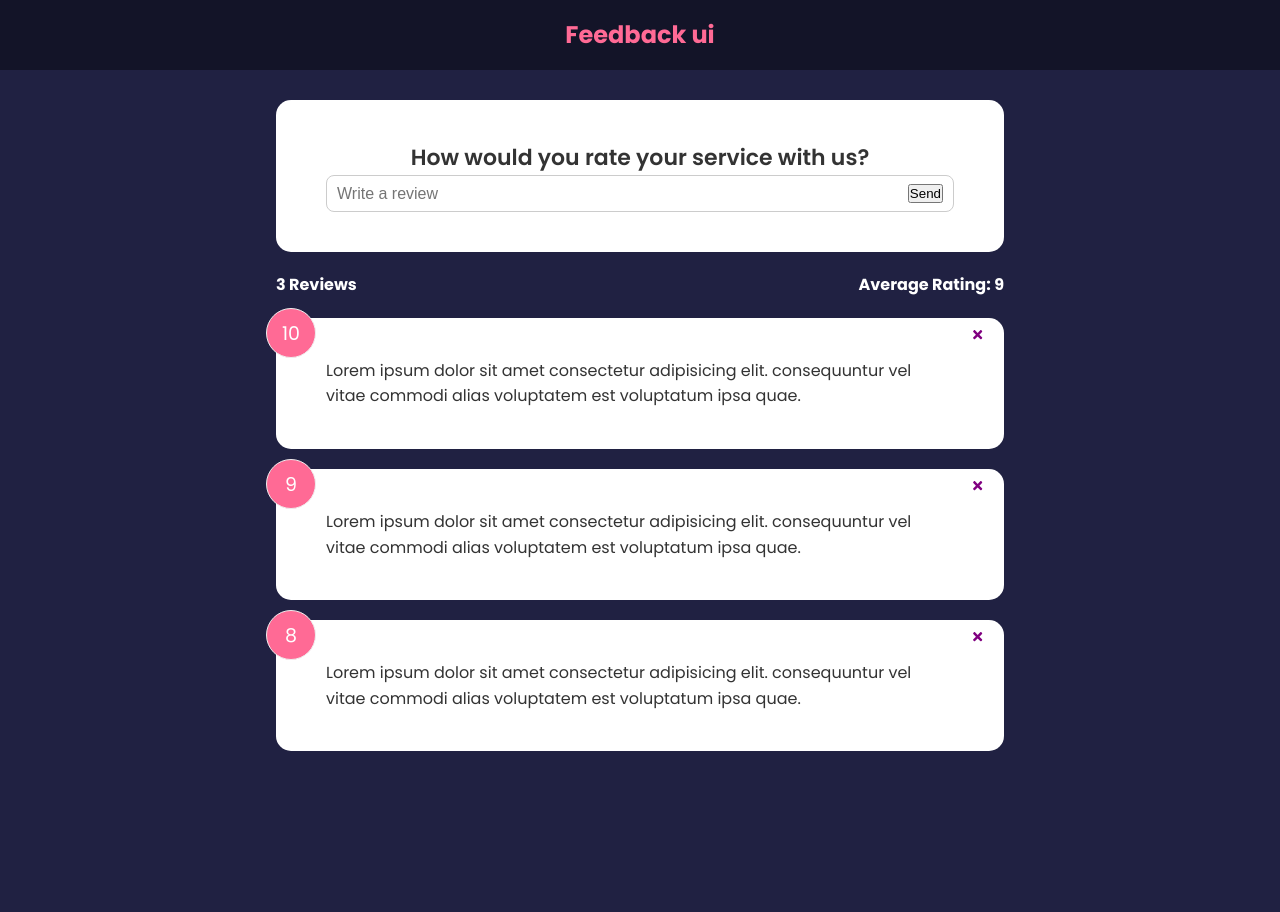
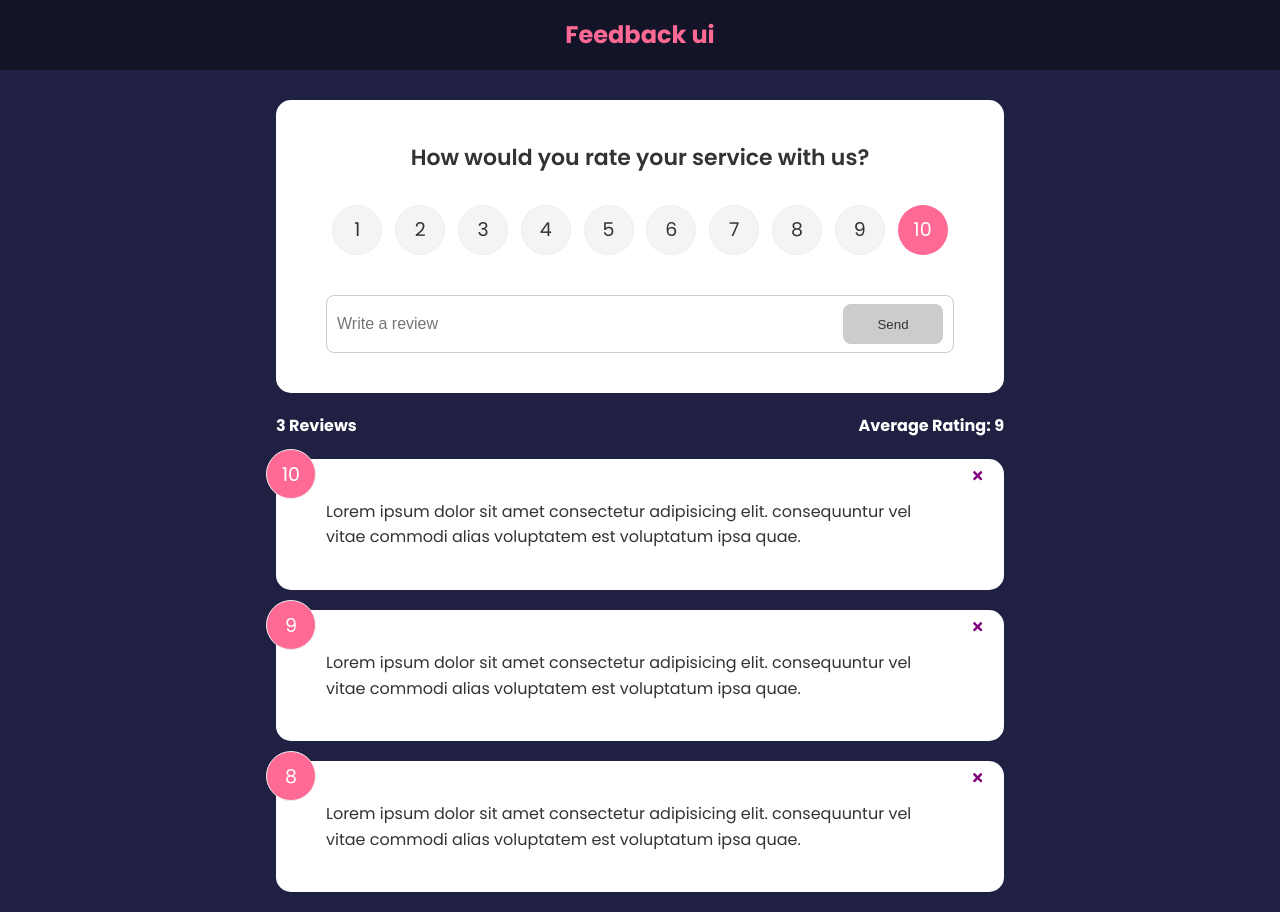
Before and after one commit to thirteenmd/feedback-app, a React (Create React App) app: page / in a window 1280 px wide. Before the commit the page ends 800 px from the top, so only its background shows below. Built offline with nearby package versions, Linux system fonts and the light colour scheme.

Commit message:
Added feedback form and add functionality

```diff
--- a/package.json
+++ b/package.json
@@ -10,6 +10,7 @@
     "react-dom": "^18.2.0",
     "react-icons": "^4.7.1",
     "react-scripts": "^2.1.3",
+    "uuid": "^9.0.0",
     "web-vitals": "^2.1.4"
   },
   "scripts": {
--- a/src/App.js
+++ b/src/App.js
@@ -5,6 +5,7 @@
 import FeedbackData from './data/FeedbackData'
 import FeedbackStats from './components/FeedbackStats'
 import FeedbackForm from './components/FeedbackForm'
+import { v4 as uuidv4 } from 'uuid'
 
 function App() {
   const [feedback, setFeedback] = useState(FeedbackData)
@@ -15,11 +16,16 @@
     }
   }
 
+  const addFeedback = (newFeedback) => {
+    newFeedback.id = uuidv4()
+    setFeedback([newFeedback, ...feedback])
+  }
+
   return (
   <>
     <Header />
     <div className="container">
-      <FeedbackForm />
+      <FeedbackForm handleAdd={addFeedback} />
       <FeedbackStats feedback={feedback} />
       <FeedbackList feedback={feedback} handleDelete={deleteFeedback}/>
     </div>
--- a/src/components/FeedbackForm.jsx
+++ b/src/components/FeedbackForm.jsx
@@ -1,22 +1,54 @@
 import React from 'react'
 import Card from './shared/Card'
 import { useState } from 'react'
+import Button from './shared/Button'
+import RatingSelect from './RatingSelect'
 
-function FeedbackForm() {
+function FeedbackForm({handleAdd}) {
   const [text, setText] = useState('')
+  const [rating, setRating] = useState(10)
+  const [btnDisabled, setBtnDisabled] = useState(true)
+  const [message, setMessage] = useState('')
 
   const handleTextChange = (e) => {
+    if(text === '') {
+      setBtnDisabled(true)
+      setMessage(null)
+    } else if (text !== '' && text.trim().length <= 10) {
+      setBtnDisabled(true)
+      setMessage('Text must be at lest 10 characters')
+    } else {
+      setBtnDisabled(false)
+      setMessage(null)
+    }
+
     setText(e.target.value)
+  }
+
+  const handleSubmit = (e) => {
+    e.preventDefault()
+    if(text.trim().length > 10) {
+      const newFeedback = {
+        text,
+        rating
+      }
+
+      handleAdd(newFeedback)
+      setText('')
+    }
   }
 
   return (
     <Card>
-      <form>
+      <form onSubmit={handleSubmit}>
         <h2>How would you rate your service with us?</h2>
+        <RatingSelect select={(rating) => {setRating(rating)}}/>
         <div className="input-group">
           <input onChange={handleTextChange} value={text} type="text" placeholder='Write a review'/>
-          <button type='submit'>Send</button>
+          <Button type='submit' isDisabled={btnDisabled}>Send</Button>
         </div>
+
+        {message && <div className='message'>{message}</div>}
       </form>
     </Card>
   )
--- /dev/null
+++ b/src/components/RatingSelect.jsx
@@ -0,0 +1,58 @@
+import React from 'react'
+import { useState } from 'react'
+
+function RatingSelect({select}) {
+  const [selected, setSelected] = useState(10)
+
+  const handleChange = (e) => {
+    setSelected(Number(e.target.value))
+    select(Number(e.target.value))
+  }
+
+  return (
+    <ul className='rating'>
+      <li>
+        <input type="radio" name="rating" id="num1" value='1' onChange={handleChange} checked={selected===1} />
+        <label htmlFor="num1">1</label>
+      </li>
+      <li>
+        <input type="radio" name="rating" id="num2" value='2' onChange={handleChange} checked={selected===2} />
+        <label htmlFor="num2">2</label>
+      </li>
+      <li>
+        <input type="radio" name="rating" id="num3" value='3' onChange={handleChange} checked={selected===3} />
+        <label htmlFor="num3">3</label>
+      </li>
+      <li>
+        <input type="radio" name="rating" id="num4" value='4' onChange={handleChange} checked={selected===4} />
+        <label htmlFor="num4">4</label>
+      </li>
+      <li>
+        <input type="radio" name="rating" id="num5" value='5' onChange={handleChange} checked={selected===5} />
+        <label htmlFor="num5">5</label>
+      </li>
+      <li>
+        <input type="radio" name="rating" id="num6" value='6' onChange={handleChange} checked={selected===6} />
+        <label htmlFor="num6">6</label>
+      </li>
+      <li>
+        <input type="radio" name="rating" id="num7" value='7' onChange={handleChange} checked={selected===7} />
+        <label htmlFor="num7">7</label>
+      </li>
+      <li>
+        <input type="radio" name="rating" id="num8" value='8' onChange={handleChange} checked={selected===8} />
+        <label htmlFor="num8">8</label>
+      </li>
+      <li>
+        <input type="radio" name="rating" id="num9" value='9' onChange={handleChange} checked={selected===9} />
+        <label htmlFor="num9">9</label>
+      </li>
+      <li>
+        <input type="radio" name="rating" id="num10" value='10' onChange={handleChange} checked={selected===10} />
+        <label htmlFor="num10">10</label>
+      </li>
+    </ul>
+  )
+}
+
+export default RatingSelect
--- /dev/null
+++ b/src/components/shared/Button.jsx
@@ -0,0 +1,25 @@
+import React from 'react'
+import PropTypes from 'prop-types'
+
+function Button({children, version, type, isDisabled}) {
+  return (
+    <button type={type} disabled={isDisabled} className={`btn btn-${version}`}>
+      {children}
+    </button>
+  )
+}
+
+Button.defaultProps = {
+  version: 'primary',
+  type: 'button',
+  isDisabled: false
+}
+
+Button.propTypes = {
+  children: PropTypes.node.isRequired,
+  version: PropTypes.string,
+  type: PropTypes.string,
+  isDisabled: PropTypes.bool
+}
+
+export default Button
```
Also changed, not shown: src/components/FeedbackList.jsx (+1 -7 lines), 1 other file (tests, documents, lock files or other folders).
